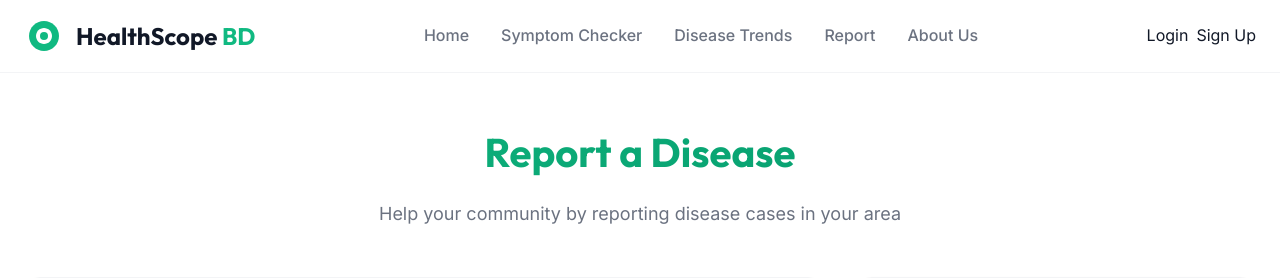
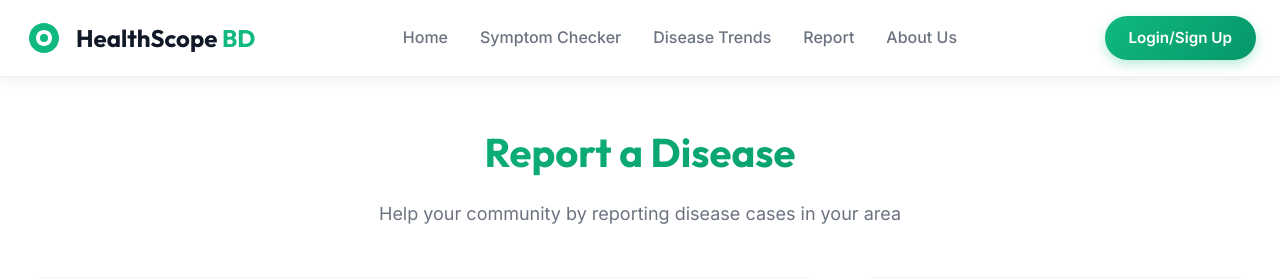
Before and after one commit to FuadSaad/Fullstack_healthscopebd, a PHP site: page /report.html in a window 1280 px wide. Shown: the top 278 px of the page. Run offline with PHP 8.4, Linux system fonts and the light colour scheme.

Commit message:
4th commit

```diff
--- a/index.html
+++ b/index.html
@@ -60,8 +60,7 @@
             </ul>
 
             <div class="nav-auth">
-                <a href="login.html" class="btn-auth btn-login">Login</a>
-                <a href="signup.html" class="btn-auth btn-signup">Sign Up</a>
+                <a href="login.html" class="nav-auth-link">Login/Sign Up</a>
             </div>
 
             <div class="menu-toggle" id="mobile-menu">
--- a/report.html
+++ b/report.html
@@ -52,8 +52,7 @@
             </ul>
 
             <div class="nav-auth">
-                <a href="login.html" class="btn-auth btn-login">Login</a>
-                <a href="signup.html" class="btn-auth btn-signup">Sign Up</a>
+                <a href="login.html" class="nav-auth-link">Login/Sign Up</a>
             </div>
 
             <div class="menu-toggle" id="mobile-menu">
--- a/styles.css
+++ b/styles.css
@@ -176,9 +176,10 @@ button {
     left: 0;
     right: 0;
     z-index: 1000;
-    background: rgba(255, 255, 255, 0.8);
+    background: rgba(255, 255, 255, 0.98);
     backdrop-filter: blur(12px);
-    border-bottom: 1px solid var(--color-border-light);
+    border-bottom: 1px solid rgba(0, 0, 0, 0.06);
+    box-shadow: 0 2px 15px rgba(0, 0, 0, 0.08);
     padding: 1rem 0;
     transition: all var(--transition-base);
 }
@@ -2743,3 +2744,42 @@ textarea.form-input {
     background: var(--color-border-light);
     opacity: .9;
 }
+/* Navigation Auth Link - Updated for Light Navbar */
+.nav-auth {
+    display: flex;
+    align-items: center;
+}
+
+.nav-auth-link {
+    padding: 0.625rem 1.5rem;
+    font-size: 0.95rem;
+    font-weight: 600;
+    background: linear-gradient(135deg, var(--color-primary) 0%, var(--color-primary-dark) 100%);
+    color: white;
+    border-radius: var(--radius-full);
+    transition: all var(--transition-base);
+    text-decoration: none;
+    box-shadow: 0 4px 12px rgba(16, 185, 129, 0.3);
+    position: relative;
+    overflow: hidden;
+}
+
+.nav-auth-link::before {
+    content: '';
+    position: absolute;
+    top: 0;
+    left: -100%;
+    width: 100%;
+    height: 100%;
+    background: linear-gradient(90deg, transparent, rgba(255,255,255,0.3), transparent);
+    transition: left 0.5s;
+}
+
+.nav-auth-link:hover::before {
+    left: 100%;
+}
+
+.nav-auth-link:hover {
+    transform: translateY(-2px);
+    box-shadow: 0 6px 20px rgba(16, 185, 129, 0.4);
+}
--- a/symptom-checker.html
+++ b/symptom-checker.html
@@ -53,8 +53,7 @@
             </ul>
 
             <div class="nav-auth">
-                <a href="login.html" class="btn-auth btn-login">Login</a>
-                <a href="signup.html" class="btn-auth btn-signup">Sign Up</a>
+                <a href="login.html" class="nav-auth-link">Login/Sign Up</a>
             </div>
 
             <div class="menu-toggle" id="mobile-menu">
```
